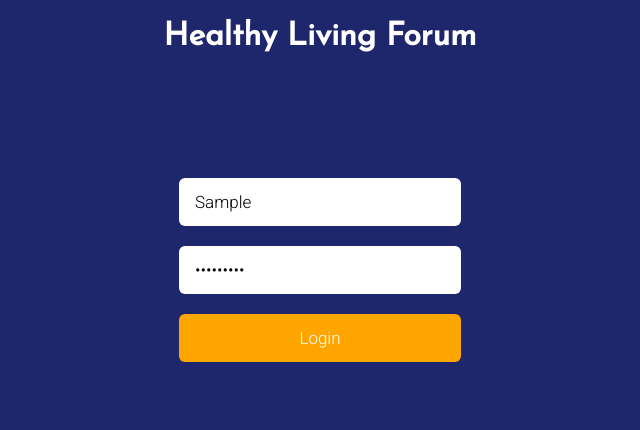
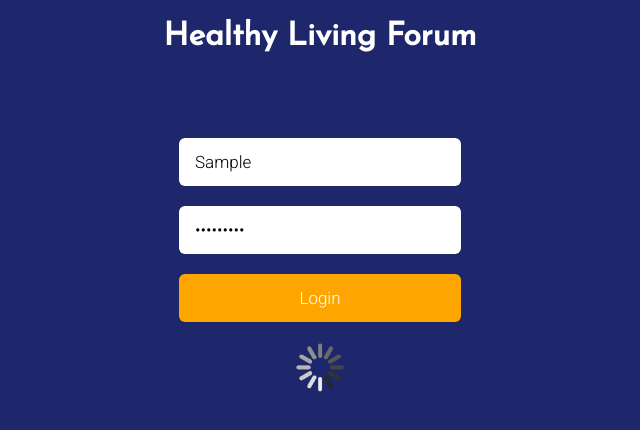
Before and after one commit to drg49/Healthy-Living-Forums-Frontend, a React (Create React App) app: page /login in a window 1280 px wide. Both pictures are taken after typing "Sample", "Sample123" into the empty fields and a click on the input "Login". Shown: the top 430 px of the page, without its empty margins (320-960 px from the left). Built offline with nearby package versions, Linux system fonts and the light colour scheme; no server answers.

Commit message:
Added loading graphic

```diff
--- a/src/App.js
+++ b/src/App.js
@@ -17,7 +17,7 @@ export const GlobalCtx = createContext(null)
 function App() {
 
   const [gState, setGState] = useState({
-    url: "http://localhost:3000",
+    url: "https://hl-forums.herokuapp.com",
     token: null
   })
 
--- a/src/App.scss
+++ b/src/App.scss
@@ -49,6 +49,12 @@ button {
 
 textarea {
   font-family: Arial, Helvetica, sans-serif;
+}
+
+#loading {
+  width: 50px;
+  height: 50px;
+  margin: 0px;
 }
 
 ////////HOME - WELCOME PAGE///////
@@ -174,7 +180,7 @@ form {
 #error-text {
   color: red;
   font-weight: 500;
-  margin: auto;
+  margin: 10px auto;
   word-wrap: break-word;
   max-width: fit-content;
   padding: 10px;
--- a/src/pages/Login.js
+++ b/src/pages/Login.js
@@ -1,6 +1,7 @@
 import React, {useContext, useState} from 'react'
 import {GlobalCtx} from "../App"
 import Title from '../components/Title'
+import loading from '../components/loading.gif'
 
 const Login = (props) => {
 
@@ -22,7 +23,7 @@ const Login = (props) => {
     const handleSubmit = (event) => {
         event.preventDefault()
         const {username, password} = form
-
+        setErrorText(<img src={loading} alt="loading" id="loading"/>)
         fetch(`${url}/login`, {
             method: "post",
             headers: {
@@ -54,12 +55,12 @@ const Login = (props) => {
         <>
             <Title />
             <div id="form-div">
-                <p id="error-text">{errorText}</p>
                 <form onSubmit={handleSubmit}>
                     <input type="text" name="username" value={form.username} onChange={handleChange} placeholder="Username" onKeyDown={preventSpace} minLength="3" maxLength="15" required/>
                     <input type="password" name="password" value={form.password} onChange={handleChange} placeholder="Password" minLength="3" maxLength="30" required/>
                     <input type="submit" value="Login" id="login"/>
                 </form>
+                <p id="error-text">{errorText}</p>
             </div>
         </>
     )
--- a/src/pages/Signup.js
+++ b/src/pages/Signup.js
@@ -1,6 +1,7 @@
 import React, {useContext, useState} from 'react'
 import {GlobalCtx} from "../App"
 import Title from '../components/Title'
+import loading from '../components/loading.gif'
 
 const Signup = (props) => {
 
@@ -22,7 +23,7 @@ const Signup = (props) => {
     const handleSubmit = (event) => {
         event.preventDefault()
         const {username, password} = form
-
+        setErrorText(<img src={loading} alt="loading" id="loading"/>)
         fetch(`${url}/signup`, {
             method: "post",
             headers: {
@@ -51,12 +52,12 @@ const Signup = (props) => {
         <>
             <Title />
             <div id="form-div">
-                <p id="error-text">{errorText}</p>
                 <form onSubmit={handleSubmit}>
                     <input type="text" name="username" value={form.username} onChange={handleChange} placeholder="Username" onKeyDown={preventSpace} minLength="3" maxLength="15" required/>
                     <input type="password" name="password" value={form.password} onChange={handleChange} placeholder="Password" minLength="3" maxLength="30" required/>
                     <input type="submit" value="Signup" id="signup"/>
                 </form>
+                <p id="error-text">{errorText}</p>
             </div>
         </>
     )
--- a/src/pages/Topic.js
+++ b/src/pages/Topic.js
@@ -3,6 +3,7 @@ import { Link, useHistory } from "react-router-dom";
 import {GlobalCtx} from "../App"
 import topicdata from '../components/TopicData.json'
 import ThreadCards from "../components/ThreadCards";
+import loading from '../components/loading.gif'
 
 const postsPerPage = 3;
 let arrayForHoldingPosts = [];
@@ -76,7 +77,7 @@ const Topic = (props) => {
             <h3 id="topic-title">{topic}</h3>
             <p id="topic-desc">{name.desc}</p>
             <Link to={`/post/${topic}`}><p id="create-btn">Create New Thread</p></Link>
-            <ThreadCards postsToShow={postsToShow}/>
+            {postsToShow.length > 0 ? <ThreadCards postsToShow={postsToShow}/> : <img src={loading} alt="loading" id="loading"/>}
             {postLength !== postsToShow.length && postLength > 3 ? <button onClick={handleShowMorePosts} id="show-more">Show More</button> : null}
         </div>
     )
```
